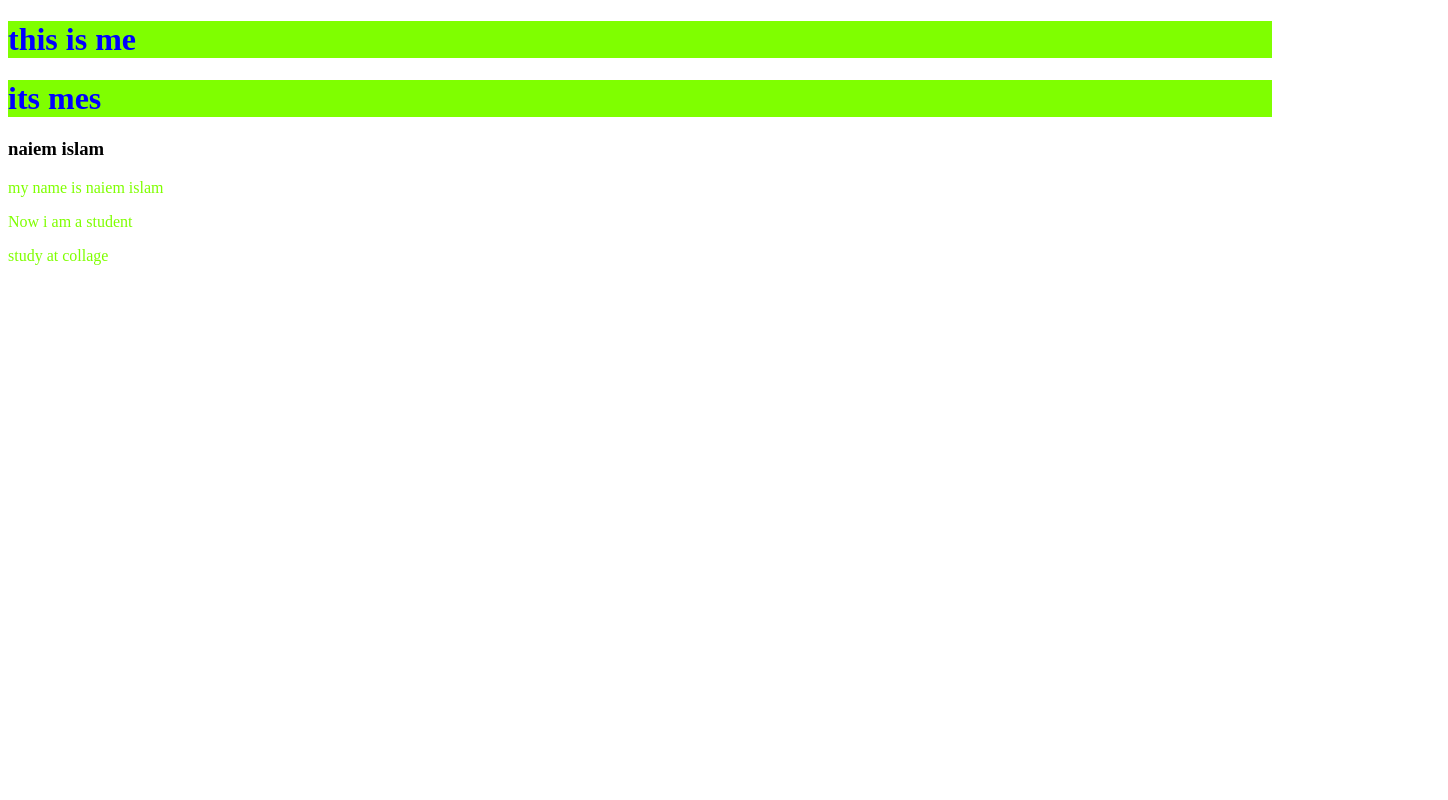
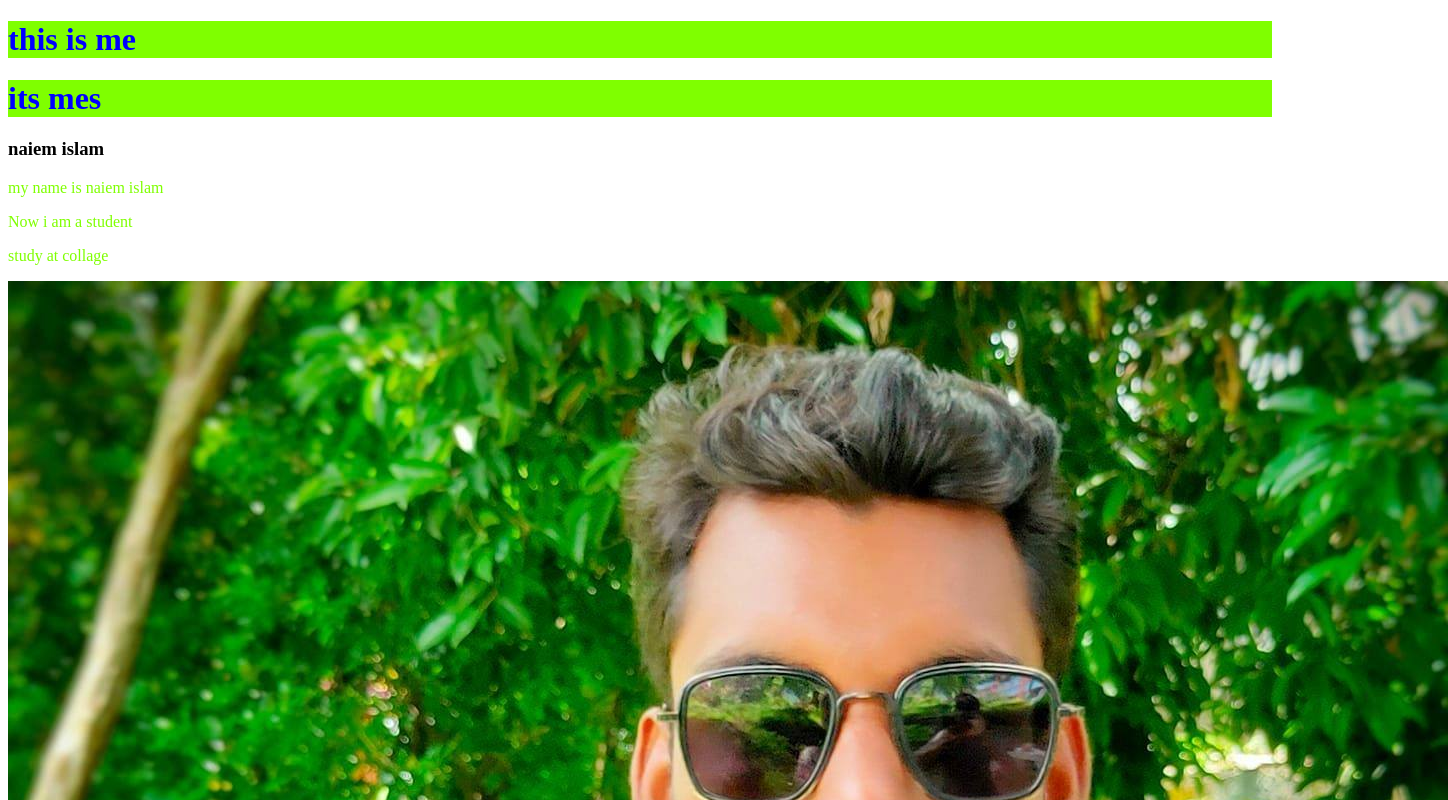
Before and after one commit to naiemislam110133/my-new-repo, a plain HTML site: page index.html in a window 1280 px wide. Shown: the top 800 px of the page, 1448 px wide, since content can reach past the window. Drawn offline with Linux system fonts and the light colour scheme.

Commit message:
add image

```diff
--- a/index.html
+++ b/index.html
@@ -14,5 +14,6 @@
     <p class="nj">my name is naiem islam </p>
     <p class="nj">Now i am a student </p>
     <p class="nj">study at collage </p>
+    <img src="naiem.jpg" alt="">
 </body>
 </html>
```
